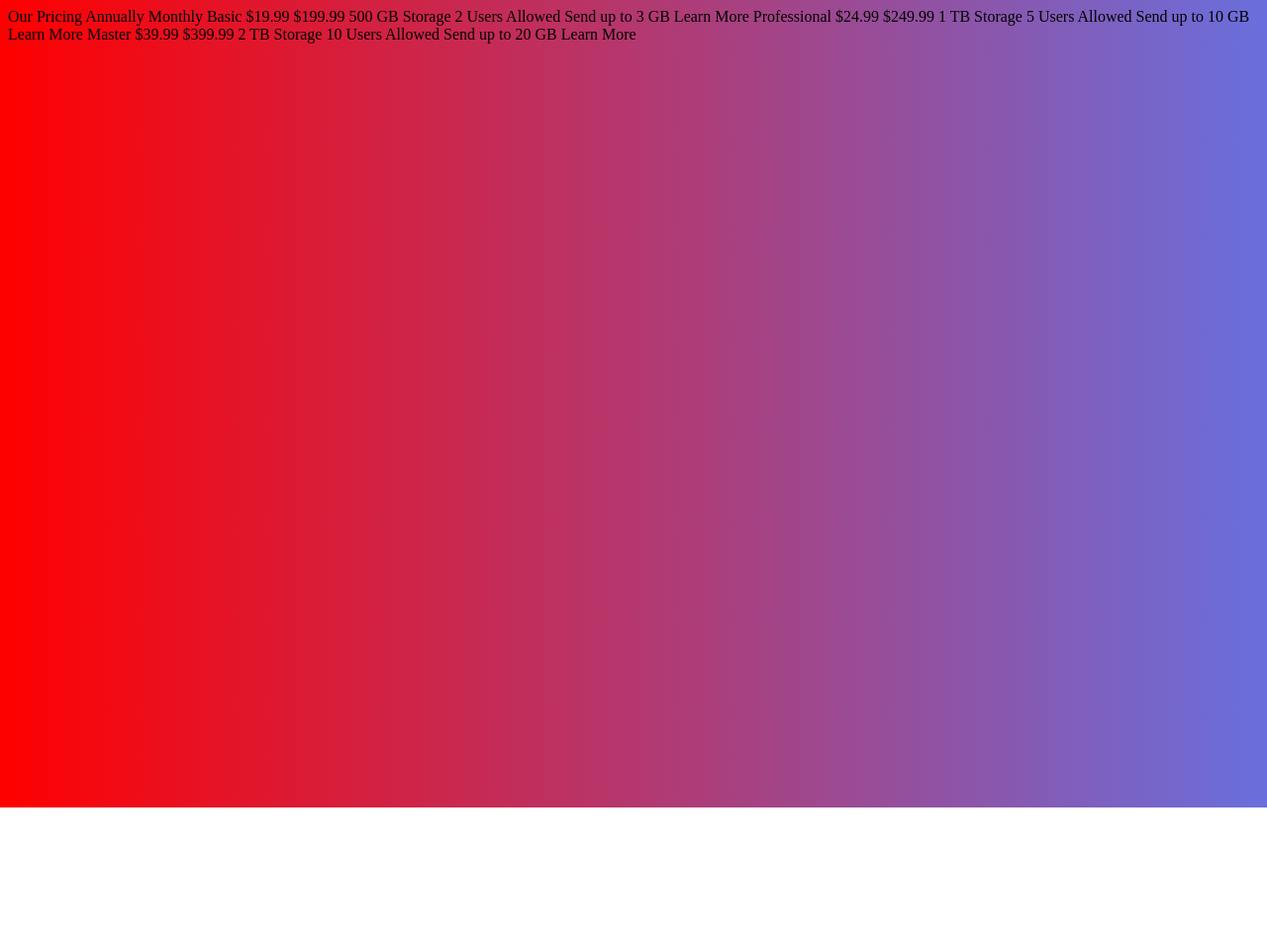
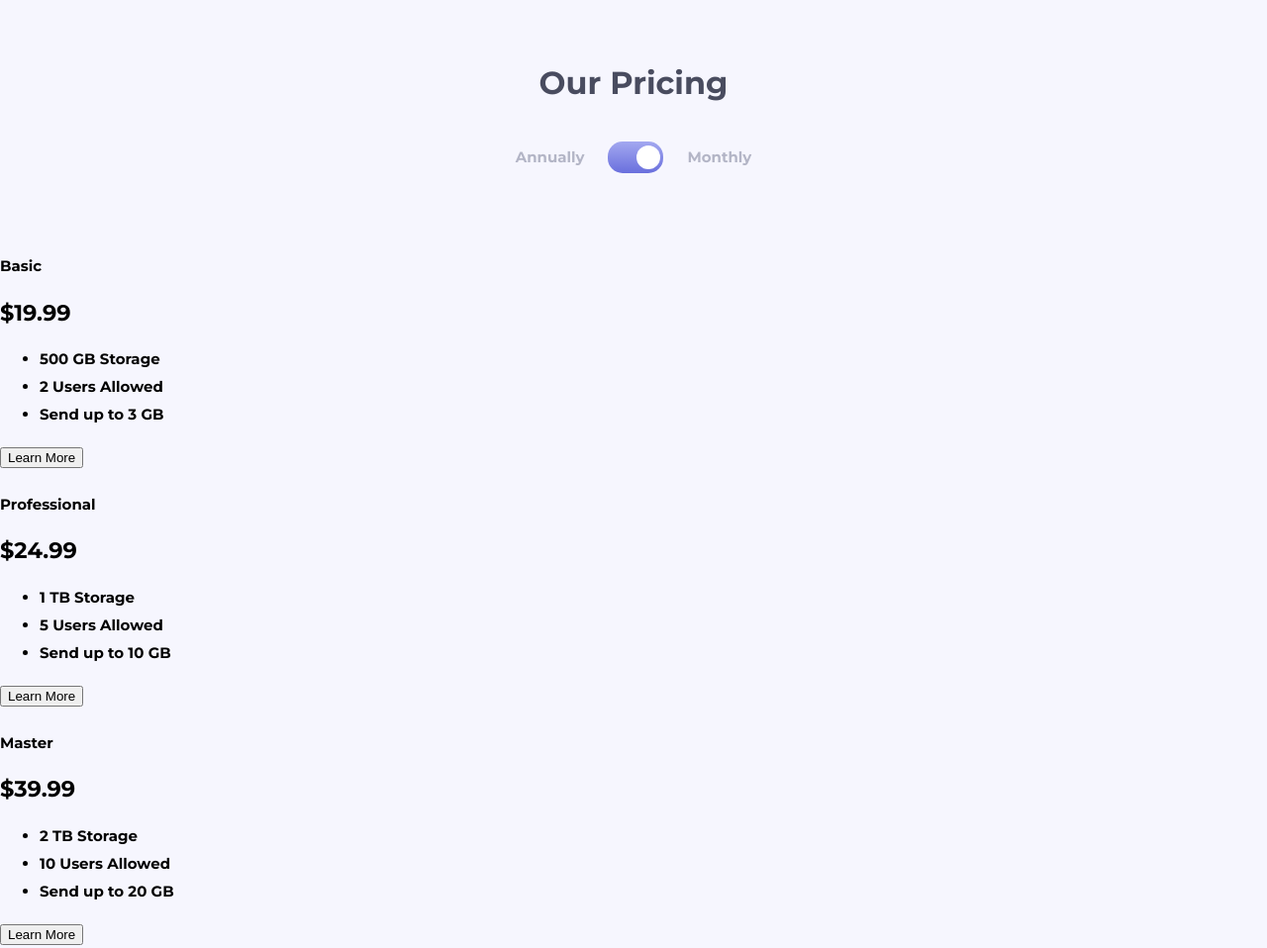
Before and after one commit to octaviolan/pricing-component, a plain HTML site: page index.html in a window 1280 px wide. Shown: the whole page at 99% size. Before the commit the page ends 816 px from the top, so only its background shows below. Drawn offline with Linux system fonts and the light colour scheme.

Commit message:
Pricing header

```diff
--- /dev/null
+++ b/css/pricing-header.css
@@ -0,0 +1,62 @@
+.pricing-header {
+  /* border: 1px solid red; */
+  inline-size: 15.93rem;
+  margin: 4.26rem auto 5.33rem auto;
+}
+
+.pricing-header h1 {
+  font: var(--heading1);
+  margin-block-start: 0;
+  margin-block-end: 2.66rem;
+  color: var(--darkGrayishBlue);
+  text-align: center;
+}
+
+.pricing-header .plan {
+  display: flex;
+  justify-content: center;
+  align-items: center;
+  gap: 1.6rem;
+}
+
+.pricing-header span {
+  color: var(--lightGrayishBlue);
+}
+
+.form-check {
+  /* border: 1px solid red; */
+  /* display: inline-block; */
+}
+
+.form-check .form-check-input {
+  display: none;
+}
+
+.form-check .form-check-label {
+  inline-size: 3.73rem;
+  block-size: 2.13rem;
+  display: block;
+  background: var(--linearGradient);
+  border-radius: 1rem;
+  position: relative;
+  cursor: pointer;
+  pointer-events: inherit;
+  -webkit-tap-highlight-color: rgba(0, 0, 0, 0);
+}
+
+.form-check .form-check-label::before {
+  content: '';
+  position: absolute;
+  inset-inline-end: 0.26rem;
+  inset-block-start: 0.26rem;
+  inline-size: 1.6rem;
+  block-size: 1.6rem;
+  background-color: #fff;
+  border-radius: 50%;
+  transition: 0.3s;
+
+}
+
+.form-check .form-check-input:checked ~ .form-check-label::before {
+  inset-inline-end: 1.8rem;
+}
--- a/css/style.css
+++ b/css/style.css
@@ -1,4 +1,26 @@
+@import url('https://fonts.googleapis.com/css2?family=Montserrat:wght@700&display=swap');
+@import './pricing-header.css';
+
+:root {
+  /* Colors */
+  --linearGradient: linear-gradient(hsl(236, 72%, 79%), hsl(237, 63%, 64%));
+  --veryLightGrayishBlue: hsl(240, 78%, 98%);
+  --lightGrayishBlue: hsl(234, 14%, 74%);
+  --grayishBlue: hsl(233, 13%, 49%);
+  --darkGrayishBlue: hsl(232, 13%, 33%);
+  /* font */
+  font-size: 15px;
+  --baseFontFamily: 'Montserrat', sans-serif;
+  --heading1: bold 2.13rem/2.6rem var(--baseFontFamily);
+  --title: bold 1.2rem/1.86rem var(--baseFontFamily);
+  --baseFont: bold 1rem/1.86rem var(--baseFontFamily);
+  --price: bold 4.8rem/4.73rem var(--baseFontFamily);
+  --button: bold 0.86rem/0.95rem var(--baseFontFamily);
+}
+
+
 body {
-  height: 100vh;
-  background: linear-gradient(90deg, red, hsl(237, 63%, 64%));
+  margin: 0;
+  background: var(--veryLightGrayishBlue);
+  font: var(--baseFont);
 }
--- a/index.html
+++ b/index.html
@@ -8,32 +8,65 @@
   <title>Document</title>
 </head>
 <body>
-  Our Pricing
-  Annually
-  Monthly
+  <div class="pricing-header">
+    <h1>Our Pricing</h1>
+    <div class="plan">
+      <span>Annually</span>
+      <div class="form-check">
+        <input class="form-check-input" type="checkbox" role="switch" id="switchCheck">
+        <label for="switchCheck" class="form-check-label"></label>
+      </div>
+      <span>Monthly</span>
+    </div>
+  </div>
 
-  Basic
-  &dollar;19.99
-  &dollar;199.99
-  500 GB Storage
-  2 Users Allowed
-  Send up to 3 GB
-  Learn More
+  <div class="card-container">
+    <div class="card">
+      <div class="card-header">
+        <h4>Basic</h4>
+      </div>
+      <div class="card-body">
+        <h2 class="card-title">&dollar;19.99</h2>
+        <ul class="list-feature">
+          <li> 500 GB Storage</li>
+          <li>2 Users Allowed</li>
+          <li>Send up to 3 GB</li>
+        </ul>
+        <button class="btn">Learn More</button>
+      </div>
+    </div>
 
-  Professional
-  &dollar;24.99
-  &dollar;249.99
-  1 TB Storage
-  5 Users Allowed
-  Send up to 10 GB
-  Learn More
+    <div class="card">
+      <div class="card-header">
+        <h4>Professional</h4>
+      </div>
+      <div class="card-body">
+        <h2 class="card-title">&dollar;24.99</h2>
+        <ul class="list-feature">
+          <li>1 TB Storage</li>
+          <li>5 Users Allowed</li>
+          <li>Send up to 10 GB</li>
+        </ul>
+        <button class="btn">Learn More</button>
+      </div>
+    </div>
 
-  Master
-  &dollar;39.99
-  &dollar;399.99
-  2 TB Storage
-  10 Users Allowed
-  Send up to 20 GB
-  Learn More
+    <div class="card">
+      <div class="card-header">
+        <h4>Master</h4>
+      </div>
+      <div class="card-body">
+        <h2 class="card-title">&dollar;39.99</h2>
+        <ul class="list-feature">
+          <li>2 TB Storage</li>
+          <li>10 Users Allowed</li>
+          <li>Send up to 20 GB</li>
+        </ul>
+        <button class="btn">Learn More</button>
+      </div>
+    </div>
+
+  </div>
+
 </body>
 </html>
```
Also changed, not shown: js/script.js (added).
